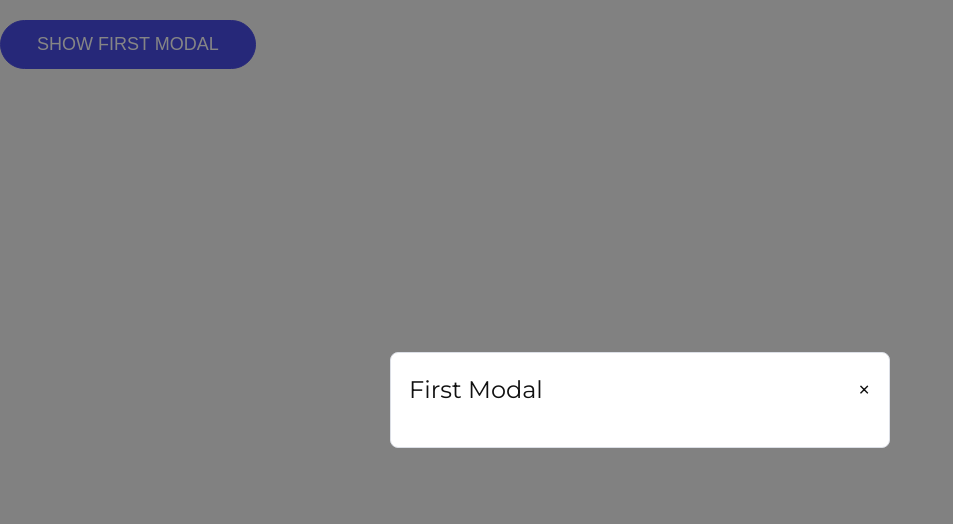
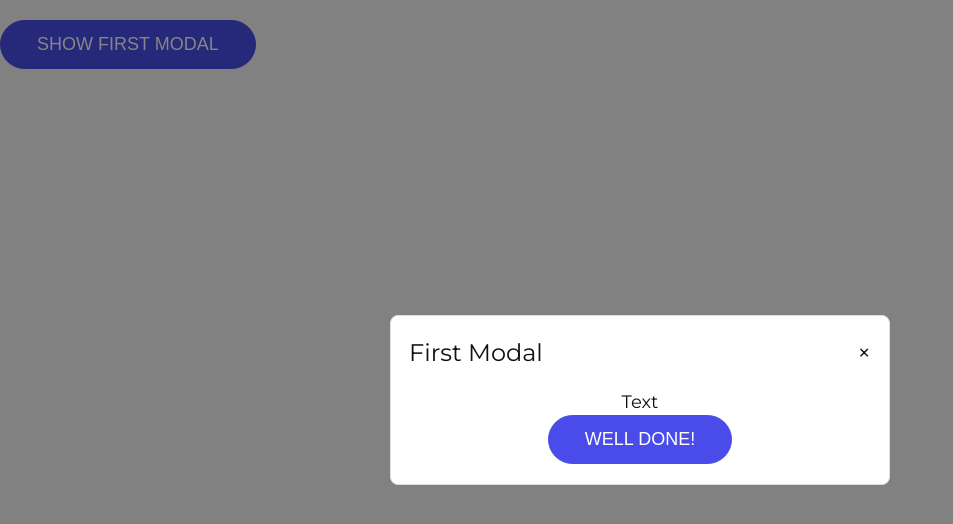
Before and after one commit to aponyavina/modals, a Vue app: page / in a window 1280 px wide. Both pictures are taken after a click on the button "SHOW FIRST MODAL". Shown: the top 524 px of the page, without its empty margins (0-953 px from the left). Built offline with nearby package versions, Linux system fonts and the light colour scheme.

Commit message:
using slots

```diff
--- a/src/App.vue
+++ b/src/App.vue
@@ -11,7 +11,12 @@
           title="First Modal"
           v-if="modalFirst"
           @close="modalFirst = !modalFirst"
-          />
+          >
+          <div slot="body">
+            <p>Text</p>
+            <button class="btn btnPrimary" @click="modalFirst = !modalFirst">Well done!</button>
+          </div>
+          </Modals>
 
         </div>
       </section>
--- a/src/components/Modal.vue
+++ b/src/components/Modal.vue
@@ -10,6 +10,7 @@
 
       <!-- body -->
       <div class="modal-body">
+        <slot name="body">Default body</slot>
       </div>
 
     </div>
```
